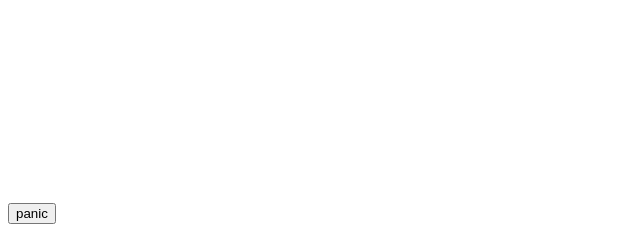
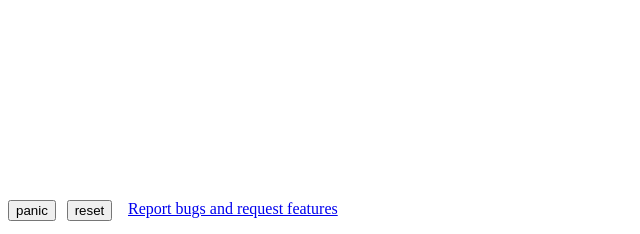
Before and after one commit to frostburn/hewmp-backend, a Django app: template hewmp_backend/tracker/templates/tracker/index.html in a window 1280 px wide. Shown: the part 566-800 px from the top of the page, without its empty margins (0-640 px from the left). Run offline with Django 3.2, Linux system fonts and the light colour scheme; the template is opened without the code that fills it, so the values that code supplies are empty.

Commit message:
Make it possible to reset the interface
Add a link for reporting bugs

```diff
--- a/hewmp_backend/tracker/static/tracker/js/main.js
+++ b/hewmp_backend/tracker/static/tracker/js/main.js
@@ -786,6 +786,17 @@ function voiceOff(voice, context) {
     voice.active = false;
 }
 
+function keyOff(context) {
+    Object.values(VOICE_BY_CODE).forEach(voice => {
+        voiceOff(voice, context);
+    });
+    Object.values(KEY_BY_CODE).forEach(key => {
+        key.classList.remove("active");
+    });
+    Object.keys(VOICE_BY_CODE).forEach(code => delete VOICE_BY_CODE[code]);
+    Object.keys(STICKY_KEYS).forEach(code => delete STICKY_KEYS[code]);
+}
+
 async function main() {
     populateMosSelection();
 
@@ -793,7 +804,19 @@ async function main() {
     context.suspend();
 
     const panicButton = document.getElementById("panic");
-    panicButton.onclick = e => {context.suspend();};
+    panicButton.onclick = e => {
+        context.suspend();
+        keyOff(context);
+    }
+
+    const resetButton = document.getElementById("reset");
+    resetButton.onclick = e => {
+        keyOff(context);
+        Object.keys(FREQ_BY_CODE).forEach(code => delete FREQ_BY_CODE[code]);
+        Object.keys(KEY_BY_CODE).forEach(code => delete KEY_BY_CODE[code]);
+        VOICES.forEach(voice => voice.instrument.reset(context));
+        populateMosSelection();
+    }
 
     WAVEFORMS = createWaveforms(context);
 
@@ -817,14 +840,7 @@ async function main() {
             if (BACKQUOTE_EL !== undefined) {
                 BACKQUOTE_EL.classList.add("active");
             }
-            Object.values(VOICE_BY_CODE).forEach(voice => {
-                voiceOff(voice, context);
-            });
-            Object.values(KEY_BY_CODE).forEach(key => {
-                key.classList.remove("active");
-            });
-            Object.keys(VOICE_BY_CODE).forEach(code => delete VOICE_BY_CODE[code]);
-            Object.keys(STICKY_KEYS).forEach(code => delete STICKY_KEYS[code]);
+            keyOff(context);
         }
 
         if (e.code == "ShiftLeft" && LEFT_SHIFT_EL !== undefined) {
@@ -915,7 +931,11 @@ async function main() {
     window.onmousedown = e => {
         // TODO: mouse sustain
         const classList = e.target.classList;
-        if (classList.contains("left-shift") || classList.contains("right-shift") || classList.contains("off")) {
+        if (classList.contains("off")) {
+            keyOff(context);
+            return;
+        }
+        if (classList.contains("left-shift") || classList.contains("right-shift")) {
             return;
         }
         if (classList.contains("key")) {
@@ -947,6 +967,3 @@ async function main() {
         }
     }
 }
-
-// TODO: back to the top
-// TODO: Bug reports and feature requests
--- a/hewmp_backend/tracker/static/tracker/js/oscillator.js
+++ b/hewmp_backend/tracker/static/tracker/js/oscillator.js
@@ -204,7 +204,10 @@ class OscillatorInstrument {
         this.vibratoGain = context.createGain();
         this.vibratoAmount = this.vibratoGain.gain;
         this.vibratoOsc.connect(this.vibratoGain).connect(this.oscillator.detune);
+        this.reset(context);
+    }
 
+    reset(context) {
         this.oscillator.type = "triangle";
         this.vibratoFrequency.setValueAtTime(5, context.currentTime);
 
@@ -232,10 +235,12 @@ class OscillatorInstrument {
     }
 
     noteOn(when) {
+        this.gain.cancelScheduledValues(when);
         this.gain.setValueAtTime(0, when);
         this.gain.linearRampToValueAtTime(1, when + this.attack);
         this.gain.linearRampToValueAtTime(this.sustain, when + this.attack + this.decay);
 
+        this.vibratoAmount.cancelScheduledValues(when);
         this.vibratoAmount.setValueAtTime(0, when);
         this.vibratoAmount.linearRampToValueAtTime(this.vibratoDepth, when + this.vibratoAttack);
     }
--- a/hewmp_backend/tracker/templates/tracker/index.html
+++ b/hewmp_backend/tracker/templates/tracker/index.html
@@ -12,6 +12,8 @@
 <body onload="main()">
 <h2>LumiTracker (Beta)</h2>
 <div id="content"></div>
-<button id="panic" style="position:fixed;bottom:10px;">panic</button>
+<button id="panic" style="position:fixed;bottom:1em;">panic</button>
+<button id="reset" style="position:fixed;bottom:1em;left:5em">reset</button>
+<a href="https://github.com/frostburn/hewmp-backend/issues" style="position:fixed;bottom:1em;left:8em">Report bugs and request features</a>
 </body>
 </html>
```
